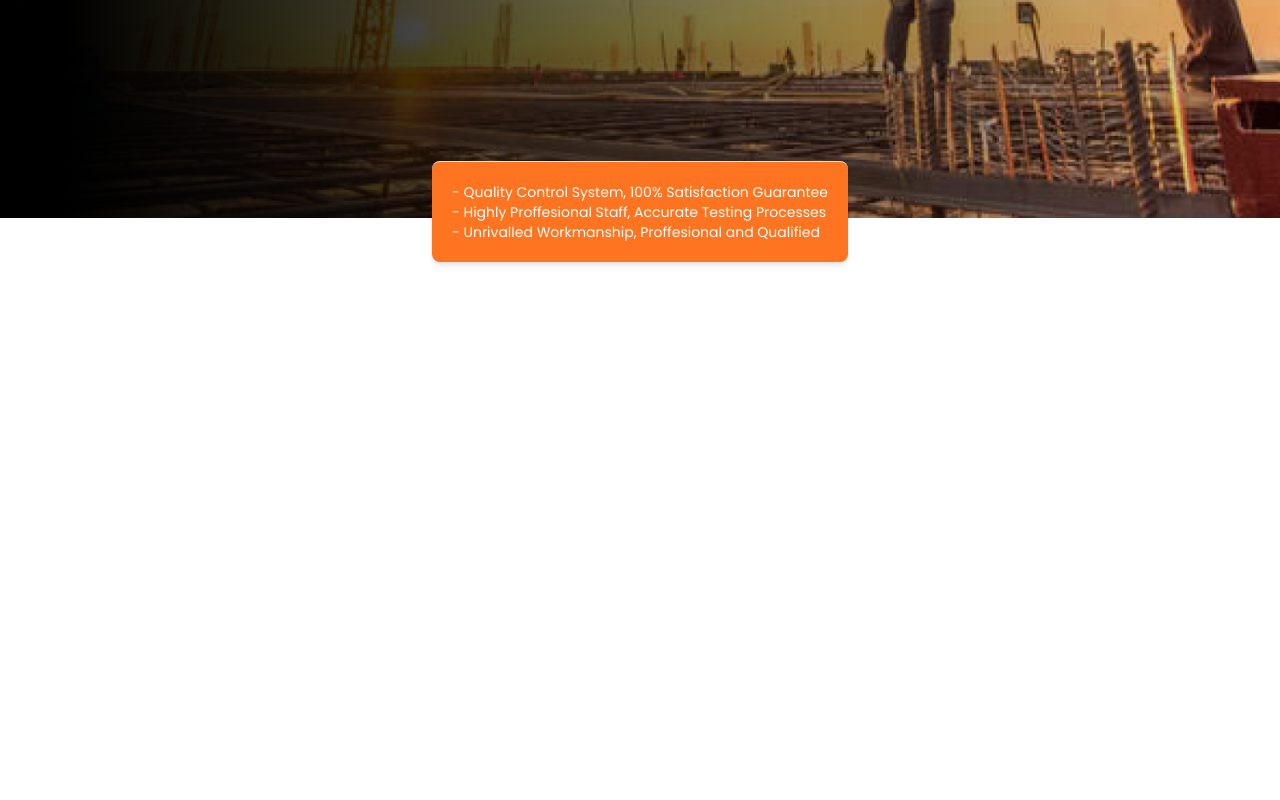
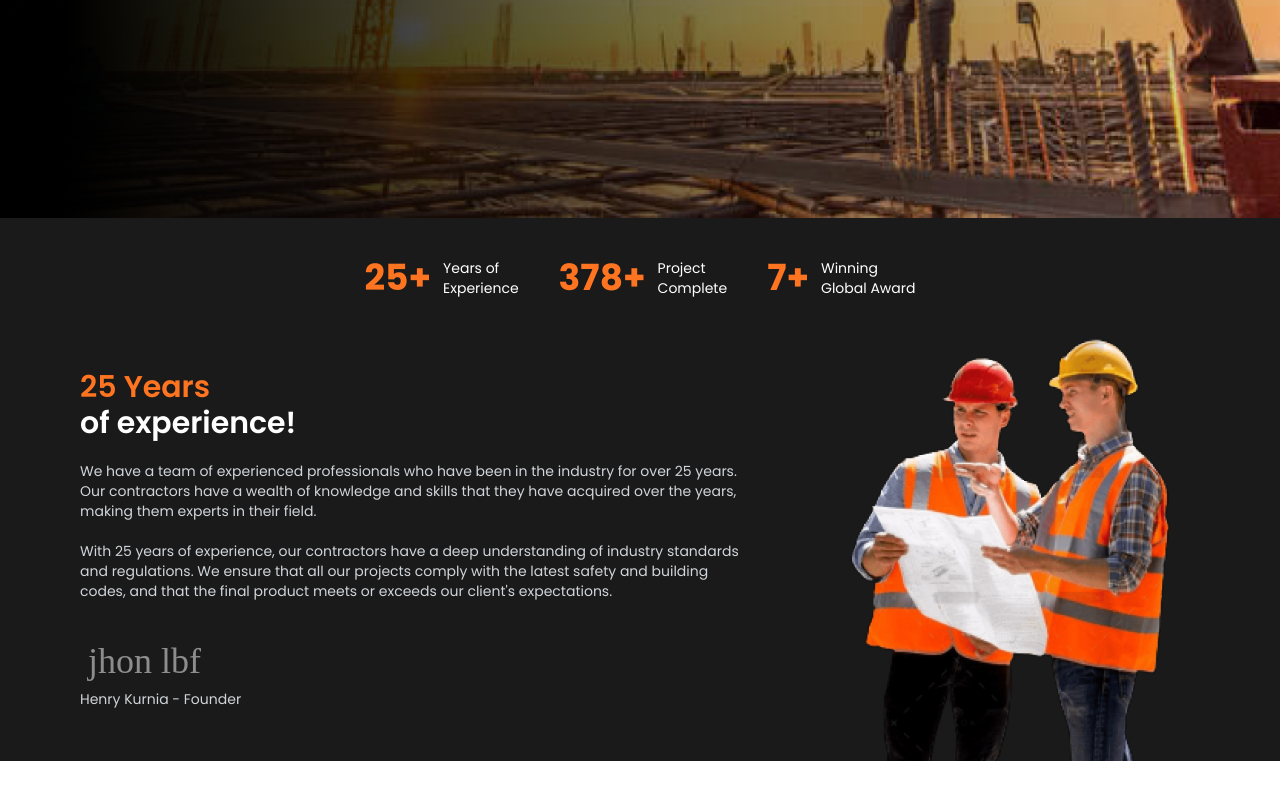
Before and after one commit to HeruAzyy/jhontractor, a website: page public/index.html in a window 1280 px wide. Shown: the part 582-1382 px from the top of the page. Drawn offline with Linux system fonts and the light colour scheme; a web font is replaced by a local one.

Commit message:
Add: about section

```diff
--- a/public/index.html
+++ b/public/index.html
@@ -1,5 +1,5 @@
 <!doctype html>
-<html lang="en">
+<html lang="en" class="scroll-smooth">
 	<head>
 		<meta charset="UTF-8" />
 		<meta name="viewport" content="width=device-width, initial-scale=1.0" />
@@ -22,31 +22,31 @@
 				</div>
 
 				<div class="hidden lg:block">
-					<ul class="flex gap-5">
+					<ul class="flex gap-7">
 						<li>
 							<a
-								href="#"
+								href="#home"
 								class="line hover:text-orange transition duration-300">
 								Home
 							</a>
 						</li>
 						<li>
 							<a
-								href="#"
+								href="#about"
 								class="line hover:text-orange transition duration-300">
 								About
 							</a>
 						</li>
 						<li>
 							<a
-								href="#"
+								href="#service"
 								class="line hover:text-orange transition duration-300">
 								Service
 							</a>
 						</li>
 						<li>
 							<a
-								href="#"
+								href="#project"
 								class="line hover:text-orange transition duration-300">
 								Project
 							</a>
@@ -78,16 +78,16 @@
 					class="w-full bg-dark text-center scale-y-0 origin-top pt-5 absolute top-20 left-0 transition-all duration-100 shadow-md">
 					<ul>
 						<li class="pb-5">
-							<a href="" class="hover:text-orange">Home</a>
+							<a href="#home" class="hover:text-orange">Home</a>
 						</li>
 						<li class="pb-5">
-							<a href="" class="hover:text-orange">About</a>
+							<a href="#about" class="hover:text-orange">About</a>
 						</li>
 						<li class="pb-5">
-							<a href="" class="hover:text-orange">Service</a>
+							<a href="#service" class="hover:text-orange">Service</a>
 						</li>
 						<li class="pb-5">
-							<a href="" class="hover:text-orange">Project</a>
+							<a href="#project" class="hover:text-orange">Project</a>
 						</li>
 					</ul>
 				</div>
@@ -96,7 +96,8 @@
 
 		<!-- HERO SECTION -->
 		<section
-			class="bg-cover bg-bottom bg-fixed relative flex justify-center"
+			id="home"
+			class="bg-cover bg-bottom bg-fixed"
 			style="background-image: url(../assets/img/hero.png)">
 			<div class="flex items-center h-screen">
 				<div
@@ -126,22 +127,76 @@
 					</div>
 				</div>
 			</div>
+		</section>
 
-			<div
-				class="absolute bg-orange p-5 -bottom-11 rounded-lg shadow-md border-t text-white">
-				<ul>
-					<li class="text-sm">
-						- Quality Control System, 100% Satisfaction Guarantee
-					</li>
+		<!-- ABOUT SECTION -->
+		<section id="about" class="bg-dark pt-5 px-10 lg:px-20">
+			<div class="container">
+				<div
+					class="py-5 flex justify-between md:justify-center items-center gap-5 md:gap-10">
+					<div class="text-white md:flex gap-3 items-center">
+						<p class="text-orange text-2xl md:text-4xl font-bold">25+</p>
+						<p class="text-xs md:text-sm">
+							Years of
+							<br />
+							Experience
+						</p>
+					</div>
 
-					<li class="text-sm">
-						- Highly Proffesional Staff, Accurate Testing Processes
-					</li>
+					<div class="text-white md:flex gap-3 items-center">
+						<p class="text-orange text-2xl md:text-4xl font-bold">378+</p>
+						<p class="text-xs md:text-sm">
+							Project
+							<br />
+							Complete
+						</p>
+					</div>
 
-					<li class="text-sm">
-						- Unrivalled Workmanship, Proffesional and Qualified
-					</li>
-				</ul>
+					<div class="text-white md:flex gap-3 items-center">
+						<p class="text-orange text-2xl md:text-4xl font-bold">7+</p>
+						<p class="text-xs md:text-sm">
+							Winning
+							<br />
+							Global Award
+						</p>
+					</div>
+				</div>
+
+				<div
+					class="flex flex-wrap justify-between pt-10 lg:flex-nowrap lg:pt-0 lg:items-center">
+					<div class="lg:w-3/5">
+						<h3 class="text-white text-3xl font-semibold">
+							<span class="text-orange">25 Years</span>
+							<br />
+							of experience!
+						</h3>
+
+						<p class="text-gray-300 text-sm pt-5">
+							We have a team of experienced professionals who have been
+							in the industry for over 25 years. Our contractors have a
+							wealth of knowledge and skills that they have acquired over
+							the years, making them experts in their field.
+							<br />
+							<br />
+							With 25 years of experience, our contractors have a deep
+							understanding of industry standards and regulations. We
+							ensure that all our projects comply with the latest safety
+							and building codes, and that the final product meets or
+							exceeds our client's expectations.
+						</p>
+
+						<p class="text-white/50 font-brush text-4xl pt-10 ml-2">
+							jhon lbf
+						</p>
+						<p class="text-sm text-gray-300 pt-2">
+							Henry Kurnia - Founder
+						</p>
+					</div>
+
+					<div class="lg:w-96">
+						<img src="../assets/img/about.png" alt="About us" />
+					</div>
+				</div>
 			</div>
 		</section>
 
```
Also changed, not shown: css/output.css.
